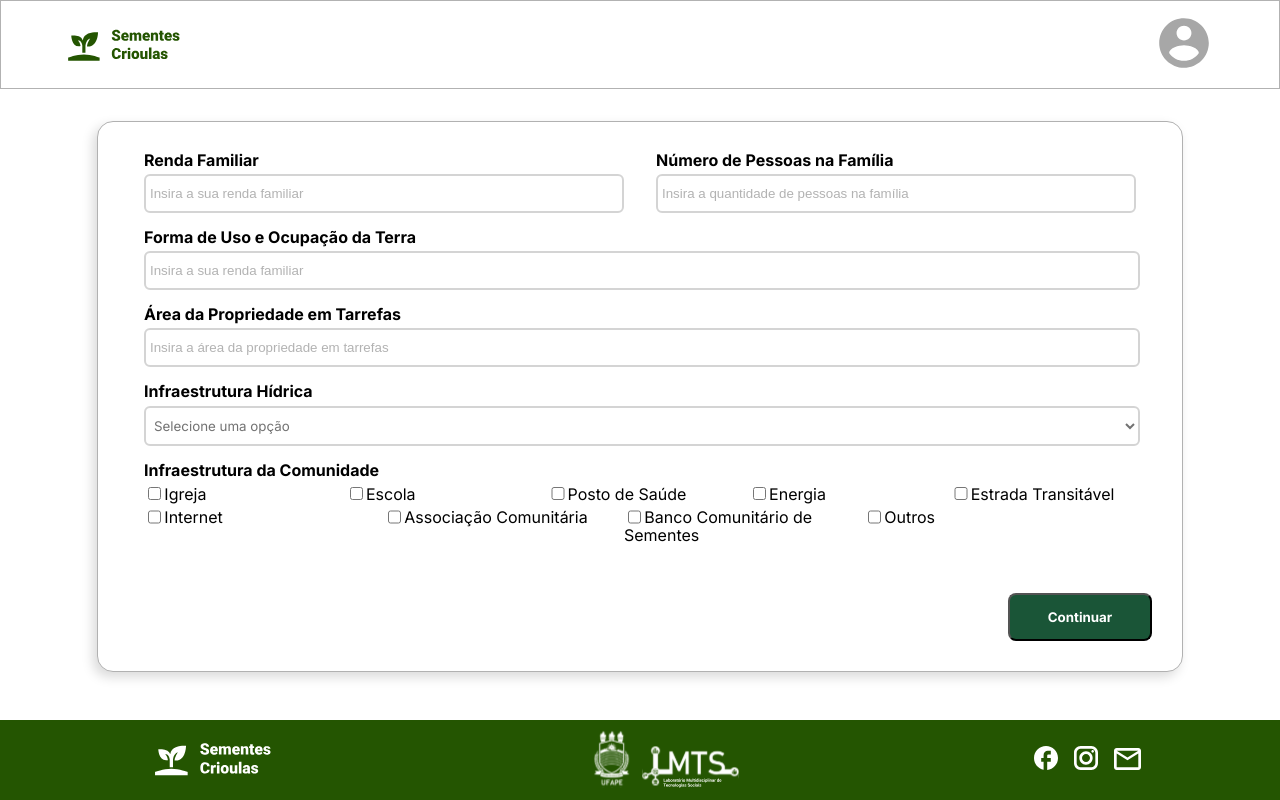
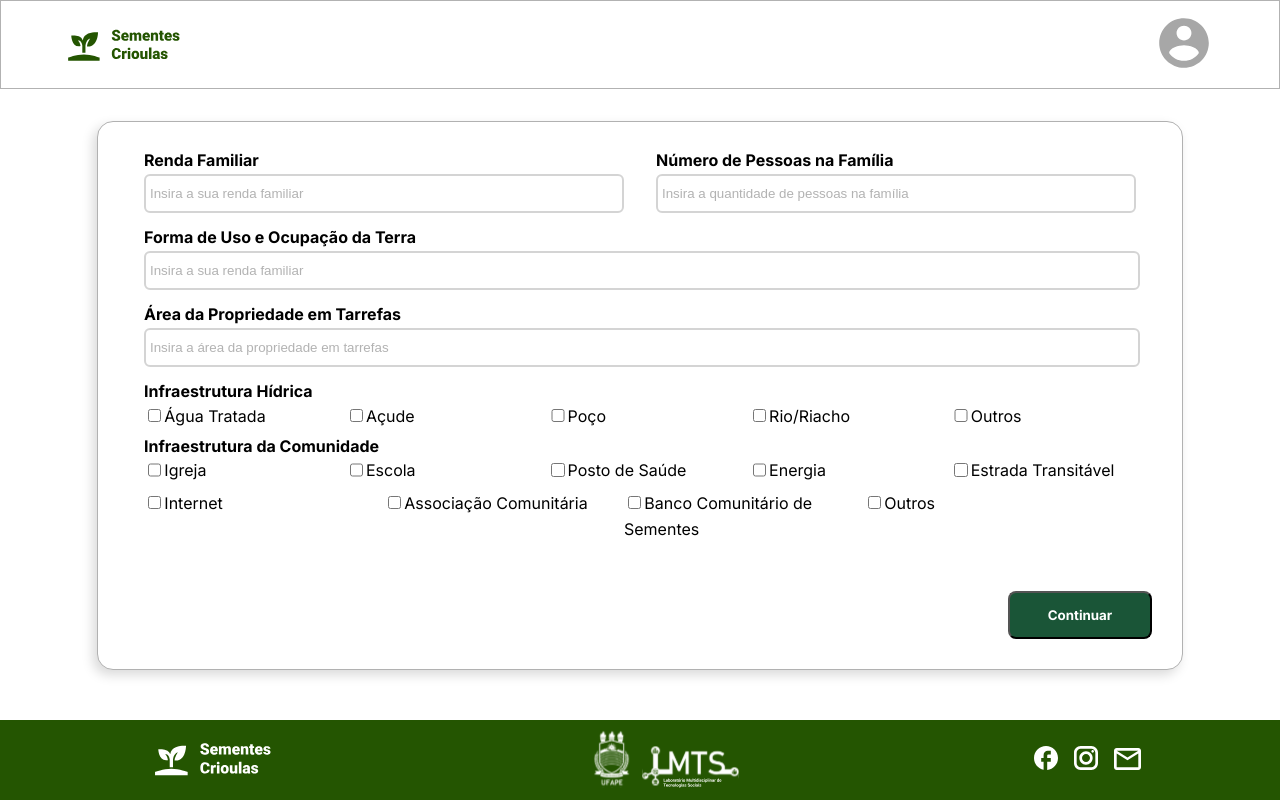
Before and after one commit to lmtsufape/coppabacs, a Next.js app in the folder frontend/: page /novoAssociado/dadosSociais in a window 1280 px wide. Built offline with nearby package versions, Linux system fonts and the light colour scheme.

Commit message:
:arrow_right_hook: Troca do option por um checkbox

```diff
--- a/frontend/src/components/FormPattern/Forms/forms.module.css
+++ b/frontend/src/components/FormPattern/Forms/forms.module.css
@@ -18,6 +18,7 @@
     border: 2px solid #B1B1B1;
     opacity: 55%;
     height: 2.0em;
+    color: black;
 }
 
 .form_control select{
@@ -53,5 +54,6 @@
     width: 1em;
     border-radius: 1px;
     font-family: 'Inter', sans-serif;
+    margin-bottom: 0.9em;
 
 }
--- a/frontend/src/components/NewFarmerForm/Index.module.scss
+++ b/frontend/src/components/NewFarmerForm/Index.module.scss
@@ -31,7 +31,7 @@
         justify-content: right;
     }
 
-    @media screen and (max-width: 600px) {
+    @media screen and (max-width: 700px) {
 
         .threeSidedForm{
             flex-direction: column;
@@ -155,6 +155,7 @@
     &__fourChecks{
         display: flex;
         flex-direction: row;
+        margin-bottom: 0.4%;
     }
 
 }
--- a/frontend/src/components/NewFarmerForm/IndexTwo.js
+++ b/frontend/src/components/NewFarmerForm/IndexTwo.js
@@ -13,23 +13,32 @@ export default function SocialDataFarmer() {
         pessoasFamilia: '',
         usoOcupacao: '',
         areaPropriedade: '',
-        infraestruturaHidrica: '',
+        infraestruturaHidrica: [],
+        outraInfraHidrica: '',
         infraestruturaComunidade: [],
         outraInfraComunidade: '',
 
     });
 
-    const infraHidrica = [
-        { value: 'opcao1', label: 'Água Tratada' },
-        { value: 'opcao2', label: 'Açude' },
-        { value: 'opcao3', label: 'Poço' },
-        { value: 'opcao4', label: 'Rio/Riacho' },
-        { value: 'opcao5', label: 'Outro' },
-    ];
+
 
     function handleSocialOnChange(event) {
         const { name, value } = event.target;
         setSocialData({ ...socialData, [name]: value });
+    }
+
+    function handleInfraHidrica(infraHidrica) {
+        setSocialData((prevData) => {
+            const updatedInfraHidrica = prevData.infraestruturaHidrica.includes(infraHidrica)
+                ? prevData.infraestruturaHidrica.filter((a) => a !== infraHidrica)
+                : [...prevData.infraestruturaHidrica, infraHidrica];
+
+            const updatedOutraInfraHidrica =
+                updatedInfraHidrica.includes('outros')
+                ? prevData.outraInfraComunidade : '';
+
+            return { ...prevData, infraestruturaHidrica: updatedInfraHidrica, outraInfraHidrica: updatedOutraInfraHidrica};
+        });
     }
 
     function handleInfraComunidade(infraComunidade) {
@@ -39,16 +48,22 @@ export default function SocialDataFarmer() {
                 : [...prevData.infraestruturaComunidade, infraComunidade];
 
             const updatedOutraInfraComunidade =
-                updatedinfraComunidade.includes('outro') ? prevData.outraInfraComunidade : '';
+                updatedinfraComunidade.includes('outros') ? prevData.outraInfraComunidade : '';
             return { ...prevData, infraestruturaComunidade: updatedinfraComunidade, outraInfraComunidade: updatedOutraInfraComunidade };
         });
+    }
+
+    function handleOutraInfraHidrica(event) {
+        setSocialData({ ...socialData, outraInfraHidrica: event.target.value});
     }
 
     function handleOutraInfraComunidade(event) {
         setSocialData({ ...socialData, outraInfraComunidade: event.target.value });
     }
 
-    function adicionarInfraestrutura() {
+
+    //Só vai precisar utilizar caso precise utilizar um botão inserir e atualizar infraComunidade, caso não precise, é bom apagar
+    /*function adicionarInfraestrutura() {
         const novaInfraestrutura = socialData.outraInfraComunidade.trim();
 
         if (novaInfraestrutura !== '' && !socialData.infraestruturaComunidade.includes(novaInfraestrutura)) {
@@ -58,7 +73,7 @@ export default function SocialDataFarmer() {
             outraInfraComunidade: '',
           }));
         }
-      }
+      }*/
 
     async function handleSubmit(event) {
         event.preventDefault();
@@ -107,13 +122,77 @@ export default function SocialDataFarmer() {
                             onChange={handleSocialOnChange} />
                     </div>
                 </div>
+                <div className={styles.checkbox}>
+                    <div className={styles.checkbox__label}>
+                        <Label
+                            text="Infraestrutura Hídrica"/>
+                    </div>
+                    <div className={styles.checkbox__checkSet}>
+                        <div className={styles.checkbox__fiveChecks}>
+                            <div className={styles.checkbox__checkSolo}>
+                                <Checkbox
+                                    type="checkbox"
+                                    text="Água Tratada"
+                                    name="aguaTratada"
+                                    value="aguaTratada"
+                                    checked={socialData.infraestruturaHidrica.includes('aguaTratada')}
+                                    onChange={() => handleInfraHidrica('aguaTratada')}/>
+
+                            </div>
+                            <div className={styles.checkbox__checkSolo}>
+                                <Checkbox
+                                    type="checkbox"
+                                    text="Açude"
+                                    name="acude"
+                                    value="acude"
+                                    checked={socialData.infraestruturaHidrica.includes('acude')}
+                                    onChange={() => handleInfraHidrica('acude')}/>
+
+                            </div>
+                            <div className={styles.checkbox__checkSolo}>
+                                <Checkbox
+                                    type="checkbox"
+                                    text="Poço"
+                                    name="poco"
+                                    value="poco"
+                                    checked={socialData.infraestruturaHidrica.includes('poco')}
+                                    onChange={() => handleInfraHidrica('poco')}/>
+
+                            </div>
+                            <div className={styles.checkbox__checkSolo}>
+                                <Checkbox
+                                    type="checkbox"
+                                    text="Rio/Riacho"
+                                    name="rioRiacho"
+                                    value="rioRiacho"
+                                    checked={socialData.infraestruturaHidrica.includes('rioRiacho')}
+                                    onChange={() => handleInfraHidrica('rioRiacho')}/>
+
+                            </div>
+                            <div className={styles.checkbox__checkSolo}>
+                                <Checkbox
+                                    type="checkbox"
+                                    text="Outros"
+                                    name="outros"
+                                    value="outros"
+                                    checked={socialData.infraestruturaHidrica.includes('outros')}
+                                    onChange={() => handleInfraHidrica('outros')}/>
+
+                            </div>
+                        </div>
+                    </div>
+                    {socialData.infraestruturaHidrica.includes('outros') && (
                         <div className={styles.biggerFormSize}>
-                    <Select
-                        name="infraestruturaHidrica"
-                        text="Infraestrutura Hídrica"
-                        options={infraHidrica}
-                        onChange={handleSocialOnChange}
-                        value={socialData.infraestruturaHidrica} />
+                            <Input
+                                type="text"
+                                text="Outra Infraestrutura Hídrica"
+                                name="outraInfraHidrica"
+                                placeholder="Insira outra infraestrutura hídrica"
+                                value={socialData.outraInfraHidrica}
+                                onChange={handleOutraInfraHidrica}/>
+
+                        </div>
+                    )}
                 </div>
                 <div className={styles.checkbox}>
                     <div className={styles.checkbox__label}>
```
Lines whose indentation alone changed are shown as unchanged.
